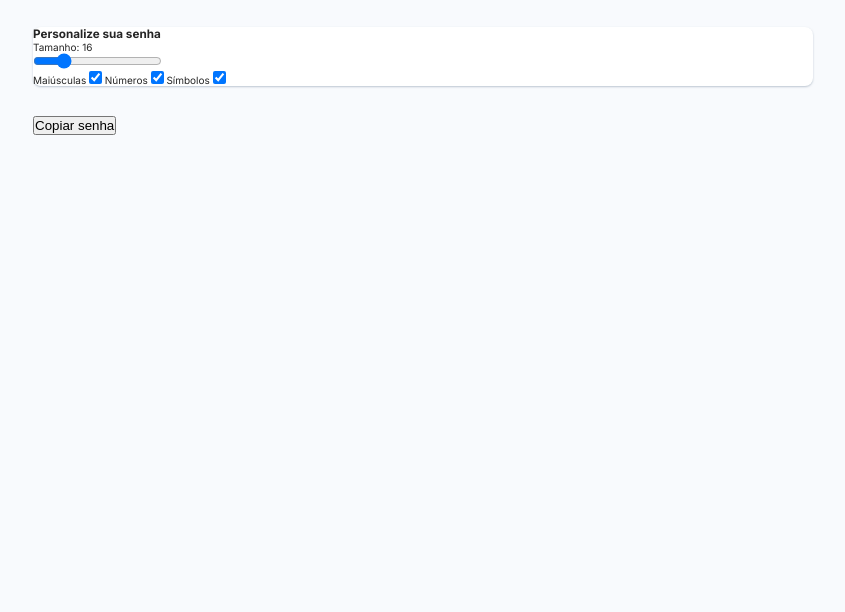
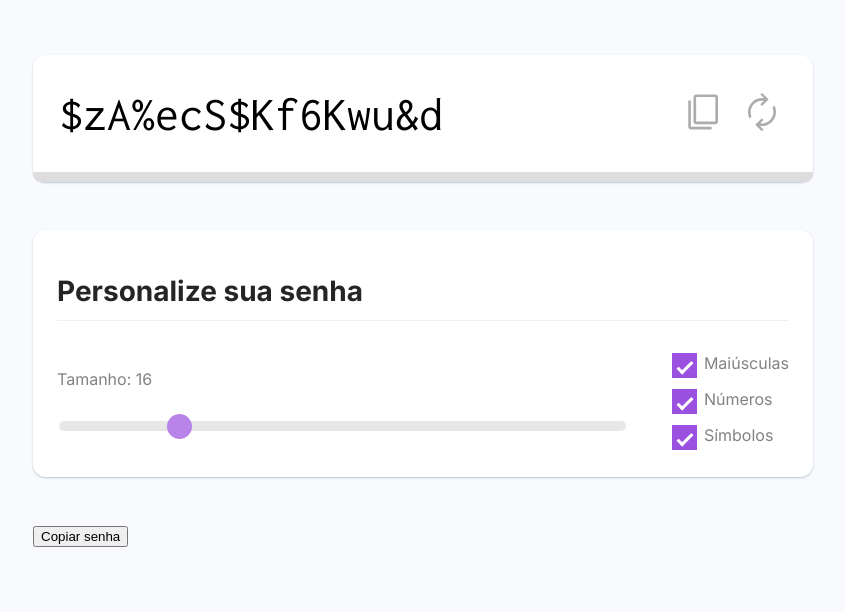
Before and after one commit to lucaslirah/dev_samurai, a plain HTML site: page gerador_de_senha/index.html in a window 1280 px wide. Shown: the part 188-800 px from the top of the page, without its empty margins (217-1062 px from the left). Drawn offline with Linux system fonts and the light colour scheme.

Commit message:
formatando os controles

```diff
--- a/gerador_de_senha/index.html
+++ b/gerador_de_senha/index.html
@@ -41,22 +41,23 @@
       <div class="actions">
         <div class="password-length">
           <p>Tamanho: <span id="password-length-text">16</span></p>
-          <input type="range" name="password-length" id="password-length" value="16" min="4" max="64">
+          <input type="range" name="password-length" id="password-length" value="16" min="4" max="64" class="slider">
         </div>
+
         <div class="config">
-          <label for="" class="checkbox-container">
+          <label class="checkbox-container">
             <span class="text">Maiúsculas</span>
-            <input type="checkbox" name="" id="uppercase-check" checked>
+            <input type="checkbox" id="uppercase-check" checked>
             <span class="checkmark"></span>
           </label>
-          <label for="" class="checkbox-container">
+          <label class="checkbox-container">
             <span class="text">Números</span>
-            <input type="checkbox" name="" id="number-check" checked>
+            <input type="checkbox" id="number-check" checked>
             <span class="checkmark"></span>
           </label>
-          <label for="" class="checkbox-container">
+          <label class="checkbox-container">
             <span class="text">Símbolos</span>
-            <input type="checkbox" name="" id="symbol-check" checked>
+            <input type="checkbox" id="symbol-check" checked>
             <span class="checkmark"></span>
           </label>
         </div>
--- a/gerador_de_senha/styles.css
+++ b/gerador_de_senha/styles.css
@@ -1,57 +1,45 @@
-*{
-  margin: 0;
-  padding: 0;
-  box-sizing: border-box;
-}
-/* configurar font-size pelo root
-  assim o font-size pode ser inserido com valores relativos parecidos com o que seria em pixel
-  ex. 16px = 1.6rem
-*/
-:root {
-  font-size: 62.5%;
-}
-
-body{
+body {
   background-color: #f8fafd;
   font-family: "Inter", sans-serif;
   color: #252525;
   padding: 2rem;
 }
 
-main{
-  max-width: 78rem;
+main {
+  max-width: 780px;
   margin: 0 auto;
 }
 
-.hero{
+.hero {
   text-align: center;
   padding-bottom: 3rem;
 }
-.hero .title{
+.hero .title {
   font-size: 2rem;
   font-weight: bold;
   padding-bottom: 1.5rem;
 }
-.hero .subtitle{
+.hero .subtitle {
   font-size: 1.125rem;
   color: #828282;
 }
 
-.box{
+.box {
   background: #fff;
   box-shadow: 0 1px 2px rgba(132, 148, 165, 0.5);
   border-radius: .8rem;
   margin-bottom: 3rem;
 }
-.password{
+
+.password {
   display: flex;
   align-items: center;
   padding: 1rem 1.5rem;
 }
-.password text{
+.password .text {
   flex: 1;
 }
-.password .text input{
+.password .text input {
   font-family: "Inconsolata", serif;
   font-size: 3rem;
   border: none;
@@ -59,42 +47,141 @@ main{
   cursor: default;
   height: 5.2rem;
   width: 100%;
-  transition: all .2s;
-  user-select: none;
+  transition: all 0.2s;
   -webkit-user-select: none;
   -moz-user-select: none;
   -ms-user-select: none;
+  user-select: none;
 }
-
-.password .actions button{
+.password .actions button {
   background-color: transparent;
   border: none;
   cursor: pointer;
-  opacity: .7;
-  transition: opacity .2s;
+  opacity: 0.7;
+  transition: opacity 0.2s;
 }
 
-.security-indicator{
-  height: 1rem;
+.security-indicator {
+  height: 10px;
   background-color: #ddd;
-  border-radius: 0 0 .8rem .8rem;
+  border-bottom-left-radius: 8px;
+  border-bottom-right-radius: 8px;
 }
-.security-indicator .bar{
-  height: 1rem;
-  border-radius: 0 .8rem .8rem .8rem;
+.security-indicator .bar {
+  height: 10px;
+  border-top-right-radius: 8px;
+  border-bottom-left-radius: 8px;
+  border-bottom-right-radius: 8px;
 
-  transition: all .2s;
+  transition: all 0.2s;
+}
+.security-indicator .bar.completed {
+  border-top-right-radius: 0;
+}
+.security-indicator .bar.critical {
+  background-color: #eb5757;
+}
+.security-indicator .bar.warning {
+  background-color: #f2c94c;
+}
+.security-indicator .bar.safe {
+  background-color: #27ae60;
 }
 
-.security-indicator .bar-completed{
-  border-top-right-radius: 0;
+.customize {
+  padding: 1rem 1.5rem;
 }
-.security-indicator .bar.critical{
-  background-color: #eb5757;
+.customize .title {
+  border-bottom: 1px solid #f0f0f0;
+  font-size: 1.75rem;
+  font-weight: bold;
+  margin-bottom: 2rem;
+  padding-bottom: 0.75rem;
 }
-.security-indicator .bar.warning{
-  background-color: #f2c94c;
+.customize .actions {
+  display: flex;
+  gap: 3rem;
+  color: #828282;
 }
-.security-indicator .bar.safe{
-  background-color: #27ae60;
+.customize .password-length {
+  flex: 1;
 }
+.customize .password-length .slider {
+  appearance: none;
+  -webkit-appearance: none;
+  height: 10px;
+  background: #dddddd;
+  outline: none;
+  border-radius: 8px;
+  width: 100%;
+  opacity: 0.7;
+  transition: opacity 0.2s;
+  margin-top: 1rem;
+}
+.customize .password-length .slider:hover {
+  opacity: 1;
+}
+.customize .password-length .slider::-webkit-slider-thumb {
+  -webkit-appearance: none;
+  appearance: none;
+  width: 25px;
+  height: 25px;
+  border-radius: 25px;
+  background: #9b51e0;
+  cursor: pointer;
+}
+.customize .password-length .slider::-moz-range-thumb {
+  width: 25px;
+  height: 25px;
+  border-radius: 25px;
+  background: #9b51e0;
+  cursor: pointer;
+}
+.checkbox-container {
+  display: block;
+  position: relative;
+  padding-left: 2rem;
+  margin-bottom: 1rem;
+  cursor: pointer;
+  -webkit-user-select: none;
+  -moz-user-select: none;
+  -ms-user-select: none;
+  user-select: none;
+}
+.checkbox-container input {
+  position: absolute;
+  height: 0;
+  width: 0;
+  opacity: 0;
+  cursor: pointer;
+}
+.checkbox-container .checkmark {
+  position: absolute;
+  top: 0;
+  left: 0;
+  height: 25px;
+  width: 25px;
+  background-color: #dddddd;
+  transition: all 0.2s;
+}
+.checkbox-container:hover input ~ .checkmark {
+  background-color: #cccccc;
+}
+.checkbox-container input:checked ~ .checkmark {
+  background-color: #9b51e0;
+}
+.checkbox-container .checkmark:after {
+  content: "";
+  display: none;
+  position: absolute;
+  left: 9px;
+  top: 5px;
+  width: 5px;
+  height: 13px;
+  border: solid white;
+  border-width: 0 3px 3px 0;
+  transform: rotate(45deg);
+}
+.checkbox-container input:checked ~ .checkmark:after {
+  display: block;
+}
```
